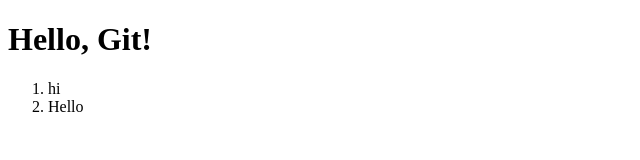
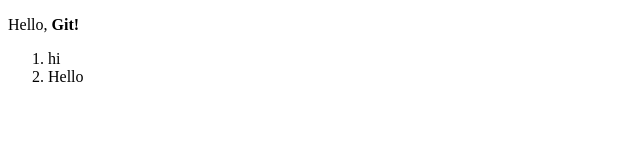
Before and after one commit to foundaway98/git-practice-egoing, a plain HTML site: page index.html in a window 1280 px wide. Shown: the whole page, without its empty margins (0-640 px from the left). Drawn offline with Linux system fonts and the light colour scheme.

Commit message:
h1 태그를 p태그로 변경

```diff
--- a/index.html
+++ b/index.html
@@ -7,7 +7,7 @@
     <title>Document</title>
 </head>
 <body>
-    <h1>Hello, <strong>Git!</strong></h1>
+    <p>Hello, <strong>Git!</strong></p>
     <ol>
         <li>hi</li>
         <li>Hello</li>
```
